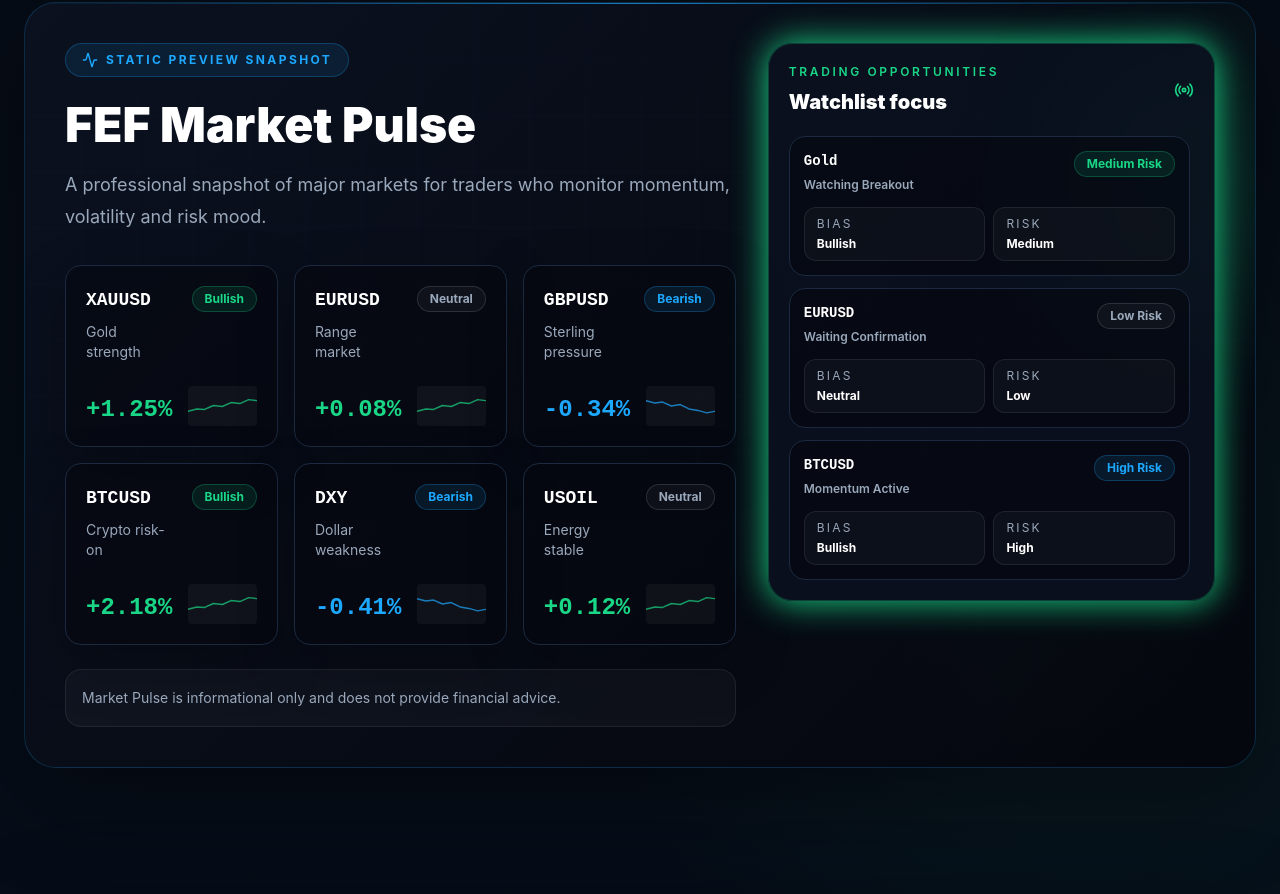
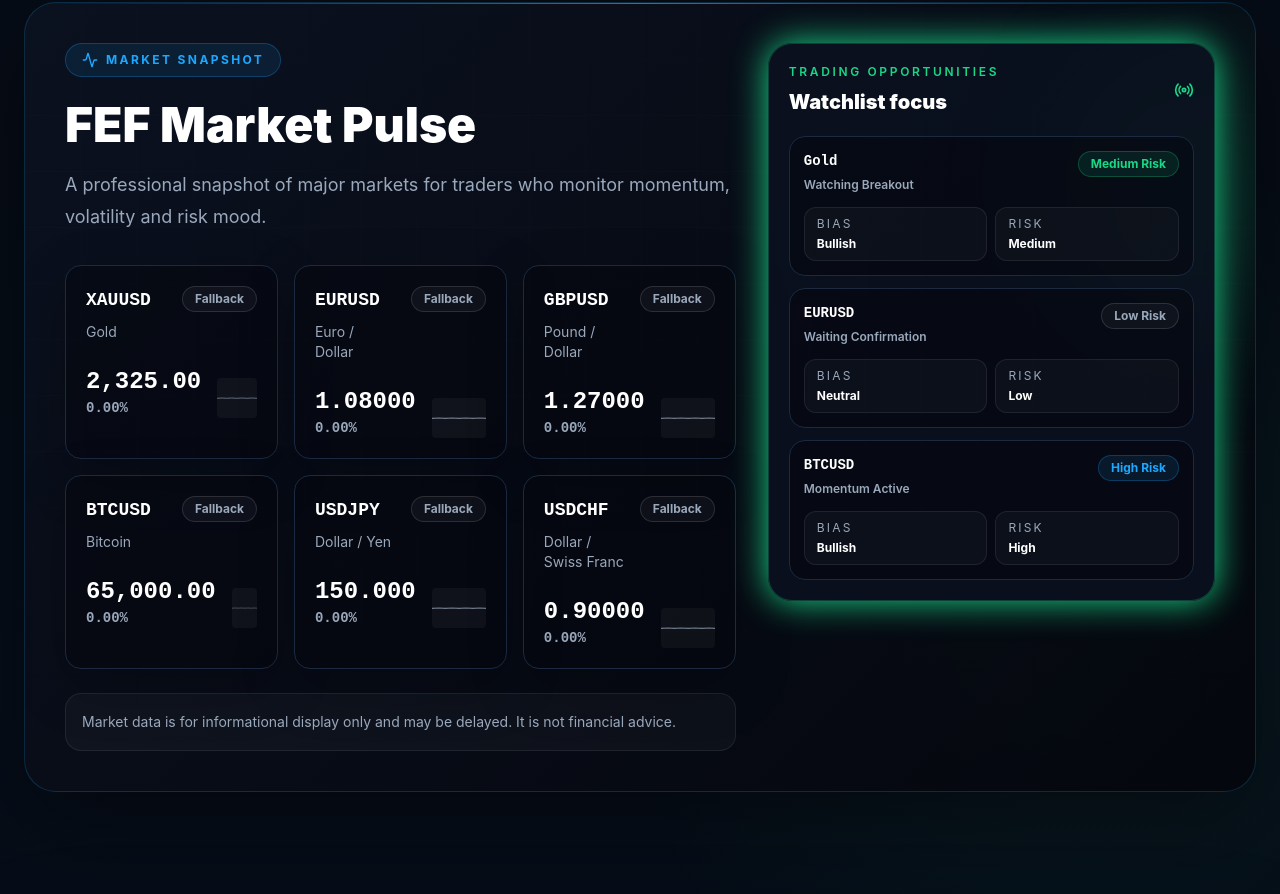
Before and after one commit to riyazu00-coder/fef-trading-solutions-website, a Next.js app: page / in a window 1280 px wide. Shown: the part 1935-2829 px from the top of the page. Built offline with nearby package versions, Linux system fonts and the light colour scheme; no server answers.

Commit message:
Connect homepage market pulse to live data

```diff
--- a/app/page.tsx
+++ b/app/page.tsx
@@ -10,6 +10,7 @@ import {
   Store,
 } from "lucide-react";
 import Image from "next/image";
+import { headers } from "next/headers";
 import { ButtonLink } from "@/components/ButtonLink";
 import { CTASection } from "@/components/CTASection";
 import { FeatureCard } from "@/components/FeatureCard";
@@ -17,6 +18,351 @@ import { ProductCard } from "@/components/ProductCard";
 import { RiskWarning } from "@/components/RiskWarning";
 import { TradeCopyDemo } from "@/components/TradeCopyDemo";
 import { brand, products } from "@/lib/site-data";
+
+export const revalidate = 60;
+
+const MARKET_PULSE_REVALIDATE_SECONDS = 60;
+const MARKET_PULSE_PROVIDER = "Twelve Data";
+const MARKET_PULSE_SYMBOLS = [
+  "XAUUSD",
+  "EURUSD",
+  "GBPUSD",
+  "BTCUSD",
+  "USDJPY",
+  "USDCHF",
+] as const;
+
+type MarketPulseSymbol = (typeof MARKET_PULSE_SYMBOLS)[number];
+type MarketPulseStatus = "live" | "partial" | "fallback";
+type MarketPulseSource = "live" | "fallback";
+
+type MarketPulseMarket = {
+  symbol: MarketPulseSymbol;
+  providerSymbol: string;
+  name: string;
+  price: number;
+  change: number;
+  percentChange: number;
+  high: number | null;
+  low: number | null;
+  previousClose: number | null;
+  source: MarketPulseSource;
+};
+
+type MarketPulsePayload = {
+  status: MarketPulseStatus;
+  provider: string;
+  updatedAt: string;
+  note: string;
+  markets: MarketPulseMarket[];
+};
+
+const MARKET_PULSE_FALLBACKS: Record<MarketPulseSymbol, MarketPulseMarket> = {
+  XAUUSD: {
+    symbol: "XAUUSD",
+    providerSymbol: "XAU/USD",
+    name: "Gold",
+    price: 2325,
+    change: 0,
+    percentChange: 0,
+    high: null,
+    low: null,
+    previousClose: null,
+    source: "fallback",
+  },
+  EURUSD: {
+    symbol: "EURUSD",
+    providerSymbol: "EUR/USD",
+    name: "Euro / Dollar",
+    price: 1.08,
+    change: 0,
+    percentChange: 0,
+    high: null,
+    low: null,
+    previousClose: null,
+    source: "fallback",
+  },
+  GBPUSD: {
+    symbol: "GBPUSD",
+    providerSymbol: "GBP/USD",
+    name: "Pound / Dollar",
+    price: 1.27,
+    change: 0,
+    percentChange: 0,
+    high: null,
+    low: null,
+    previousClose: null,
+    source: "fallback",
+  },
+  BTCUSD: {
+    symbol: "BTCUSD",
+    providerSymbol: "BTC/USD",
+    name: "Bitcoin",
+    price: 65000,
+    change: 0,
+    percentChange: 0,
+    high: null,
+    low: null,
+    previousClose: null,
+    source: "fallback",
+  },
+  USDJPY: {
+    symbol: "USDJPY",
+    providerSymbol: "USD/JPY",
+    name: "Dollar / Yen",
+    price: 150,
+    change: 0,
+    percentChange: 0,
+    high: null,
+    low: null,
+    previousClose: null,
+    source: "fallback",
+  },
+  USDCHF: {
+    symbol: "USDCHF",
+    providerSymbol: "USD/CHF",
+    name: "Dollar / Swiss Franc",
+    price: 0.9,
+    change: 0,
+    percentChange: 0,
+    high: null,
+    low: null,
+    previousClose: null,
+    source: "fallback",
+  },
+};
+
+function cloneFallbackMarket(symbol: MarketPulseSymbol): MarketPulseMarket {
+  return { ...MARKET_PULSE_FALLBACKS[symbol] };
+}
+
+function createFallbackMarketPulse(): MarketPulsePayload {
+  return {
+    status: "fallback",
+    provider: MARKET_PULSE_PROVIDER,
+    updatedAt: new Date().toISOString(),
+    note: "Live quotes are unavailable; fallback placeholders are marked per market.",
+    markets: MARKET_PULSE_SYMBOLS.map(cloneFallbackMarket),
+  };
+}
+
+function isRecord(value: unknown): value is Record<string, unknown> {
+  return typeof value === "object" && value !== null;
+}
+
+function parseNumber(value: unknown): number | null {
+  if (typeof value === "number") {
+    return Number.isFinite(value) ? value : null;
+  }
+
+  if (typeof value !== "string" || value.trim() === "") {
+    return null;
+  }
+
+  const parsed = Number(value);
+  return Number.isFinite(parsed) ? parsed : null;
+}
+
+function parseOptionalNumber(value: unknown): number | null {
+  return value === null || value === undefined ? null : parseNumber(value);
+}
+
+function resolveMarketPulseStatus(
+  markets: readonly MarketPulseMarket[],
+): MarketPulseStatus {
+  const liveCount = markets.filter((market) => market.source === "live").length;
+
+  if (liveCount === markets.length) {
+    return "live";
+  }
+
+  return liveCount > 0 ? "partial" : "fallback";
+}
+
+function getMarketPulseNote(status: MarketPulseStatus): string {
+  if (status === "live") {
+    return "Live market snapshot from the Twelve Data quote endpoint.";
+  }
+
+  if (status === "partial") {
+    return "Some live quotes are temporarily unavailable; fallback placeholders are marked per market.";
+  }
+
+  return "Live quotes are unavailable; fallback placeholders are marked per market.";
+}
+
+function normalizeMarketPulseMarket(
+  market: Record<string, unknown> | undefined,
+  symbol: MarketPulseSymbol,
+): MarketPulseMarket {
+  if (!market) {
+    return cloneFallbackMarket(symbol);
+  }
+
+  const fallback = MARKET_PULSE_FALLBACKS[symbol];
+  const price = parseNumber(market.price);
+  const change = parseNumber(market.change);
+  const percentChange = parseNumber(market.percentChange);
+  const source: MarketPulseSource =
+    market.source === "live" || market.source === "fallback"
+      ? market.source
+      : "fallback";
+
+  if (price === null || change === null || percentChange === null) {
+    return cloneFallbackMarket(symbol);
+  }
+
+  return {
+    symbol,
+    providerSymbol:
+      typeof market.providerSymbol === "string"
+        ? market.providerSymbol
+        : fallback.providerSymbol,
+    name: typeof market.name === "string" ? market.name : fallback.name,
+    price,
+    change,
+    percentChange,
+    high: parseOptionalNumber(market.high),
+    low: parseOptionalNumber(market.low),
+    previousClose: parseOptionalNumber(market.previousClose),
+    source,
+  };
+}
+
+function normalizeMarketPulsePayload(payload: unknown): MarketPulsePayload {
+  if (!isRecord(payload) || !Array.isArray(payload.markets)) {
+    return createFallbackMarketPulse();
+  }
+
+  const marketsBySymbol = new Map<string, Record<string, unknown>>();
+
+  payload.markets.forEach((market) => {
+    if (isRecord(market) && typeof market.symbol === "string") {
+      marketsBySymbol.set(market.symbol, market);
+    }
+  });
+
+  const markets = MARKET_PULSE_SYMBOLS.map((symbol) =>
+    normalizeMarketPulseMarket(marketsBySymbol.get(symbol), symbol),
+  );
+  const status = resolveMarketPulseStatus(markets);
+
+  return {
+    status,
+    provider:
+      typeof payload.provider === "string"
+        ? payload.provider
+        : MARKET_PULSE_PROVIDER,
+    updatedAt:
+      typeof payload.updatedAt === "string"
+        ? payload.updatedAt
+        : new Date().toISOString(),
+    note: typeof payload.note === "string" ? payload.note : getMarketPulseNote(status),
+    markets,
+  };
+}
+
+async function getMarketPulse(): Promise<MarketPulsePayload> {
+  try {
+    const headerStore = await headers();
+    const host = (
+      headerStore.get("x-forwarded-host") ?? headerStore.get("host") ?? ""
+    )
+      .split(",")[0]
+      .trim();
+
+    if (!host) {
+      return createFallbackMarketPulse();
+    }
+
+    const forwardedProtocol = headerStore
+      .get("x-forwarded-proto")
+      ?.split(",")[0]
+      .trim();
+    const protocol =
+      forwardedProtocol ??
+      (host.startsWith("localhost") || host.startsWith("127.0.0.1")
+        ? "http"
+        : "https");
+    const marketPulseUrl = new URL("/api/market-pulse", `${protocol}://${host}`);
+    const response = await fetch(marketPulseUrl, {
+      next: { revalidate: MARKET_PULSE_REVALIDATE_SECONDS },
+    });
+
+    if (!response.ok) {
+      return createFallbackMarketPulse();
+    }
+
+    return normalizeMarketPulsePayload(await response.json());
+  } catch {
+    return createFallbackMarketPulse();
+  }
+}
+
+function formatMarketPrice(market: MarketPulseMarket): string {
+  const digits =
+    market.symbol === "USDJPY"
+      ? 3
+      : market.symbol === "XAUUSD" || market.symbol === "BTCUSD"
+        ? 2
+        : 5;
+
+  return new Intl.NumberFormat("en-US", {
+    minimumFractionDigits: digits,
+    maximumFractionDigits: digits,
+  }).format(market.price);
+}
+
+function formatPercentChange(value: number): string {
+  const prefix = value > 0 ? "+" : "";
+  return `${prefix}${value.toFixed(2)}%`;
+}
+
+function getMarketChangeClass(value: number): string {
+  if (value < 0) {
+    return "font-mono text-sm font-black text-red-300";
+  }
+
+  if (value > 0) {
+    return "font-mono text-sm font-black text-emerald";
+  }
+
+  return "font-mono text-sm font-black text-steel";
+}
+
+function getMarketSparklineClass(value: number): string {
+  if (value < 0) {
+    return "h-full w-full text-red-300/70";
+  }
+
+  if (value > 0) {
+    return "h-full w-full text-emerald/70";
+  }
+
+  return "h-full w-full text-steel/70";
+}
+
+function getMarketSparklinePoints(value: number): string {
+  if (value < 0) {
+    return "0,10 18,15 34,13 52,21 70,18 88,27 106,30 124,35 140,32";
+  }
+
+  if (value > 0) {
+    return "0,32 18,27 34,28 52,20 70,22 88,14 106,16 124,8 140,10";
+  }
+
+  return "0,22 18,21 34,22 52,21 70,22 88,21 106,22 124,21 140,22";
+}
+
+function getMarketSourceClass(source: MarketPulseSource): string {
+  return source === "live"
+    ? "rounded-full border border-emerald/25 bg-emerald/10 px-3 py-1 text-xs font-bold text-emerald"
+    : "rounded-full border border-white/[0.12] bg-white/[0.04] px-3 py-1 text-xs font-bold text-steel";
+}
+
+function getMarketPulseStatusLabel(status: MarketPulseStatus): string {
+  return status === "live" ? "Live market snapshot" : "Market snapshot";
+}
 
 const whyItems = [
   {
@@ -85,45 +431,6 @@ const releaseItems = [
   "Secure MQL5 delivery and licensing",
   "MetaTrader 5 / Windows compatible",
   "Professional setup support available",
-];
-
-const marketPulseItems = [
-  {
-    symbol: "XAUUSD",
-    bias: "Bullish",
-    change: "+1.25%",
-    note: "Gold strength",
-  },
-  {
-    symbol: "EURUSD",
-    bias: "Neutral",
-    change: "+0.08%",
-    note: "Range market",
-  },
-  {
-    symbol: "GBPUSD",
-    bias: "Bearish",
-    change: "-0.34%",
-    note: "Sterling pressure",
-  },
-  {
-    symbol: "BTCUSD",
-    bias: "Bullish",
-    change: "+2.18%",
-    note: "Crypto risk-on",
-  },
-  {
-    symbol: "DXY",
-    bias: "Bearish",
-    change: "-0.41%",
-    note: "Dollar weakness",
-  },
-  {
-    symbol: "USOIL",
-    bias: "Neutral",
-    change: "+0.12%",
-    note: "Energy stable",
-  },
 ];
 
 const tradingOpportunities = [
@@ -387,7 +694,9 @@ const operationsHighlights = [
   "MT5 Software Ecosystem",
 ];
 
-export default function HomePage() {
+export default async function HomePage() {
+  const marketPulse = await getMarketPulse();
+
   return (
     <main className="relative overflow-hidden bg-[linear-gradient(180deg,rgba(5,7,13,0.24),rgba(7,17,31,0.72)_34%,rgba(5,7,13,0.36))]">
       <section className="relative overflow-hidden px-5 pb-20 pt-24 sm:px-6 lg:px-8 lg:pt-28">
@@ -510,7 +819,7 @@ export default function HomePage() {
             <div>
               <div className="inline-flex items-center gap-2 rounded-full border border-electric/25 bg-electric/10 px-4 py-2 text-xs font-bold uppercase tracking-[0.2em] text-electric">
                 <Activity className="h-4 w-4" />
-                Static preview snapshot
+                {getMarketPulseStatusLabel(marketPulse.status)}
               </div>
 
               <h2 className="mt-6 text-3xl font-black text-white md:text-5xl">
@@ -522,7 +831,7 @@ export default function HomePage() {
               </p>
 
               <div className="mt-8 grid gap-4 sm:grid-cols-2 xl:grid-cols-3">
-                {marketPulseItems.map((item) => (
+                {marketPulse.markets.map((item) => (
                   <div
                     key={item.symbol}
                     className="premium-card rounded-2xl border border-line bg-ink/55 p-5 shadow-[0_18px_55px_rgba(0,0,0,0.24)]"
@@ -532,47 +841,34 @@ export default function HomePage() {
                         <p className="font-mono text-lg font-black text-white">
                           {item.symbol}
                         </p>
-                        <p className="mt-2 text-sm text-steel">{item.note}</p>
+                        <p className="mt-2 text-sm text-steel">{item.name}</p>
                       </div>
-                      <span
-                        className={
-                          item.bias === "Bullish"
-                            ? "rounded-full border border-emerald/25 bg-emerald/10 px-3 py-1 text-xs font-bold text-emerald"
-                            : item.bias === "Bearish"
-                              ? "rounded-full border border-electric/25 bg-electric/10 px-3 py-1 text-xs font-bold text-electric"
-                              : "rounded-full border border-white/[0.12] bg-white/[0.04] px-3 py-1 text-xs font-bold text-steel"
-                        }
-                      >
-                        {item.bias}
+                      <span className={getMarketSourceClass(item.source)}>
+                        {item.source === "live" ? "Live" : "Fallback"}
                       </span>
                     </div>
 
                     <div className="mt-6 flex items-end justify-between gap-4">
-                      <p
-                        className={
-                          item.change.startsWith("-")
-                            ? "font-mono text-2xl font-black text-electric"
-                            : "font-mono text-2xl font-black text-emerald"
-                        }
-                      >
-                        {item.change}
-                      </p>
+                      <div>
+                        <p className="font-mono text-2xl font-black text-white">
+                          {formatMarketPrice(item)}
+                        </p>
+                        <p className={getMarketChangeClass(item.percentChange)}>
+                          {formatPercentChange(item.percentChange)}
+                        </p>
+                      </div>
                       <div className="h-10 flex-1 overflow-hidden rounded bg-white/[0.04]">
                         <svg
                           viewBox="0 0 140 42"
-                          className={
-                            item.change.startsWith("-")
-                              ? "h-full w-full text-electric/70"
-                              : "h-full w-full text-emerald/70"
-                          }
+                          className={getMarketSparklineClass(
+                            item.percentChange,
+                          )}
                           aria-hidden="true"
                         >
                           <polyline
-                            points={
-                              item.change.startsWith("-")
-                                ? "0,10 18,15 34,13 52,21 70,18 88,27 106,30 124,35 140,32"
-                                : "0,32 18,27 34,28 52,20 70,22 88,14 106,16 124,8 140,10"
-                            }
+                            points={getMarketSparklinePoints(
+                              item.percentChange,
+                            )}
                             fill="none"
                             stroke="currentColor"
                             strokeWidth="3"
@@ -587,8 +883,8 @@ export default function HomePage() {
               </div>
 
               <p className="mt-6 rounded-2xl border border-white/[0.08] bg-white/[0.03] p-4 text-sm leading-6 text-steel">
-                Market Pulse is informational only and does not provide
-                financial advice.
+                Market data is for informational display only and may be
+                delayed. It is not financial advice.
               </p>
             </div>
 
@@ -606,7 +902,7 @@ export default function HomePage() {
                   <Radio className="h-5 w-5 text-emerald" />
                 </div>
 
-                <div className="mt-5 space-y-3 lg:max-h-[560px] lg:overflow-y-auto lg:pr-1">
+                <div className="mt-5 space-y-3">
                   {tradingOpportunities.map((item) => (
                     <div
                       key={item.market}
```
